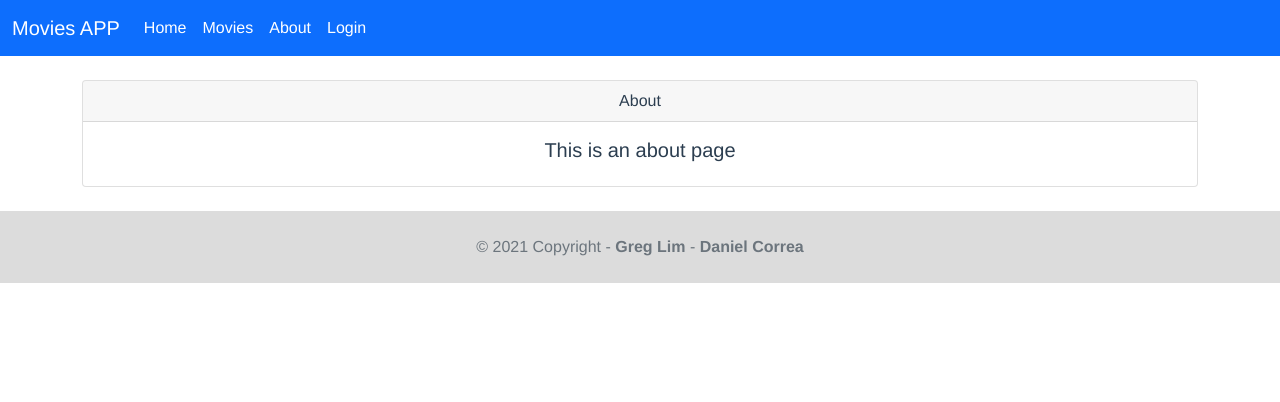
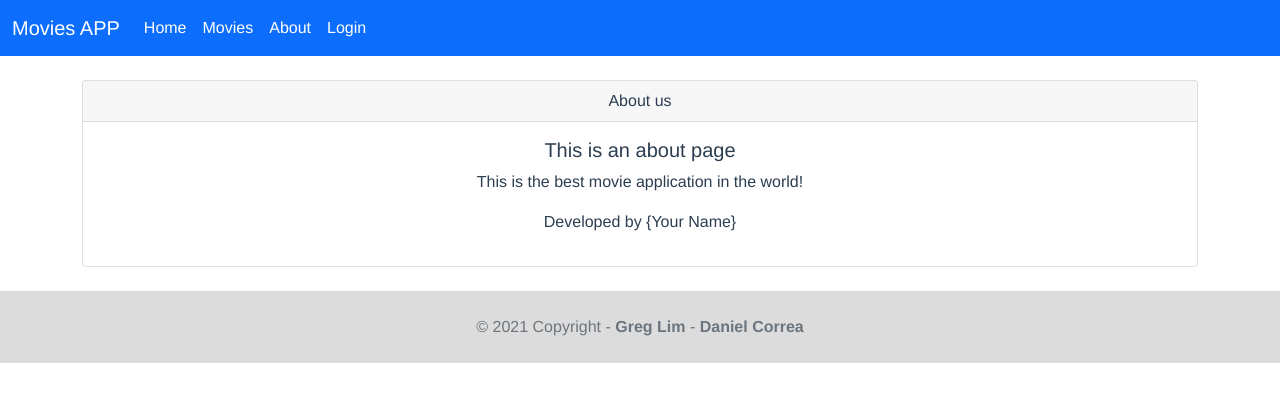
Before and after one commit to danielgara/bookmevn, a Vue app in the folder frontend/: page /about in a window 1280 px wide. Shown: the top 402 px of the page. Built offline with nearby package versions, Linux system fonts and the light colour scheme.

Commit message:
imp: chapter 16

```diff
--- a/frontend/src/views/About.vue
+++ b/frontend/src/views/About.vue
@@ -1,10 +1,12 @@
 <template>
   <div class="card">
     <div class="card-header">
-      About
+      {{ title }}
     </div>
     <div class="card-body">
       <h5 class="card-title">This is an about page</h5>
+      <p>{{ description }}</p>
+      <p>{{ team }}</p>
     </div>
   </div>
 </template>
@@ -12,5 +14,12 @@
 <script>
 export default {
   name: 'About',
+  data() {
+    return {
+      title: 'About us',
+      description: 'This is the best movie application in the world!',
+      team: 'Developed by {Your Name}',
+    };
+  },
 };
 </script>
```
Also changed, not shown: frontend/src/views/Test.vue (line endings or trailing spaces).
